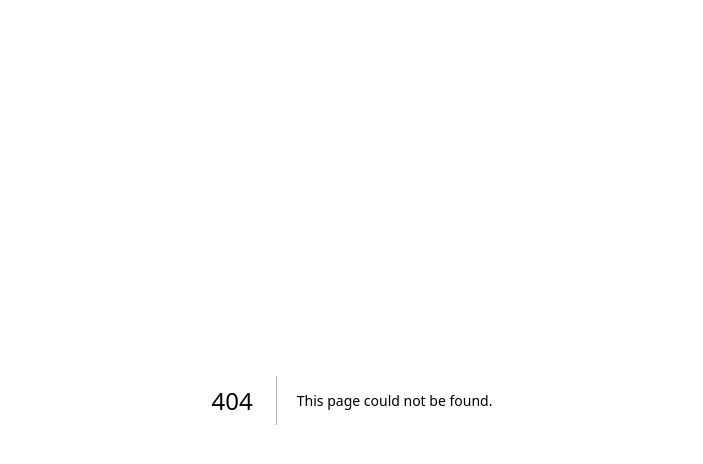
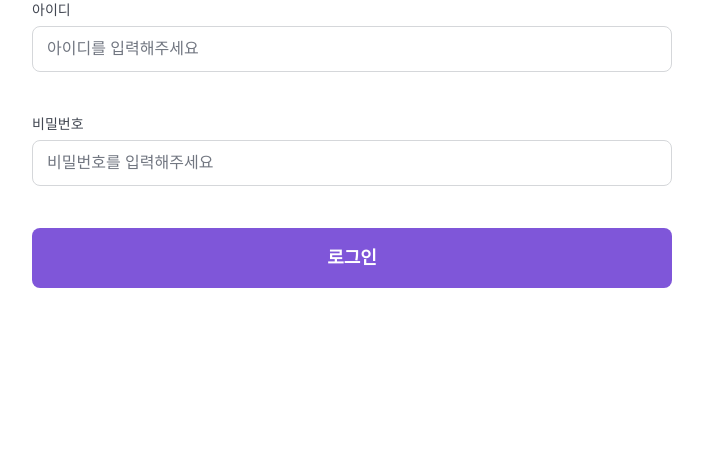
Before and after one commit to S-JaeWon/design-system-demo, a Next.js app: page /login in a window 1280 px wide. Before the commit this address had no page. Shown: the top 464 px of the page, without its empty margins (288-991 px from the left). Built offline with nearby package versions, Linux system fonts and the light colour scheme.

Commit message:
Input 컴포넌트 완성, 활용법 example

```diff
--- a/app/lib/registry.tsx
+++ b/app/lib/registry.tsx
@@ -24,15 +24,15 @@ export default function StyledComponentsRegistry({
     return <>{styles}</>;
   });
 
-  const content = <ThemeProvider theme={theme}>{children}</ThemeProvider>; // !
+  const content = <ThemeProvider theme={theme}>{children}</ThemeProvider>;
 
   // 브라우저에서 렌더링이 된 경우.
-  if (typeof window !== "undefined") return content; // !
+  if (typeof window !== "undefined") return content;
 
   // 아직 브라우저에서 렌더링이 안 된 경우.
   return (
     <StyleSheetManager sheet={styledComponentsStyleSheet.instance}>
-      {content} // !
+      {content}
     </StyleSheetManager>
   );
 }
--- /dev/null
+++ b/app/login/body.tsx
@@ -0,0 +1,50 @@
+"use client";
+
+import { Button } from "@/components/Button";
+import { Input } from "@/components/Input";
+import { useState } from "react";
+
+// * 'use client'를 작성함으로써, 클라이언트 컴포넌트가 되는 구조!!! -> CSR
+// ? CSR => 유저와의 상호작용 (이벤트 리스터 - onClick), react hook, styled-components 등등 사용할 때 씀.
+const LoginBody = () => {
+  const [isLoginError, setIsLoginError] = useState(false);
+
+  return (
+    <form
+      className="flex flex-col w-full max-w-[50%] m-auto gap-[16px]"
+      onSubmit={(e) => {
+        e.preventDefault();
+
+        try {
+          // ! API
+          setIsLoginError(false);
+          // =>  페이지 이동
+        } catch (error) {
+          setIsLoginError(true);
+        }
+      }}
+    >
+      <Input
+        $type="Default"
+        $label="아이디"
+        placeholder="아이디를 입력해주세요"
+        $hintText={isLoginError ? "아이디 및 비밀번호를 입력해주세요" : ""}
+        $destructive={isLoginError}
+        maxLength={10}
+      />
+      <Input
+        $type="Default"
+        $label="비밀번호"
+        placeholder="비밀번호를 입력해주세요"
+        $hintText={isLoginError ? "아이디 및 비밀번호를 입력해주세요" : ""}
+        $destructive={isLoginError}
+        type="password"
+      />
+      <Button hierarchy="Primary" size="2xl" destructive={false}>
+        로그인
+      </Button>
+    </form>
+  );
+};
+
+export default LoginBody;
--- /dev/null
+++ b/app/login/page.tsx
@@ -0,0 +1,6 @@
+import LoginBody from "./body";
+
+// * nextjs는 기본적으로는 서버 컴포넌트 => SSR이 적용되는 페이지입니다.
+export default function LoginPage() {
+  return <LoginBody />;
+}
--- a/app/page.tsx
+++ b/app/page.tsx
@@ -9,12 +9,12 @@ export default function Home() {
     <div className="grid grid-rows-[20px_1fr_20px] items-center justify-items-center min-h-screen p-8 pb-20 gap-16 sm:p-20 font-[family-name:var(--font-geist-sans)]">
       <main className="flex flex-col gap-8 row-start-2 items-center sm:items-start">
         <Input
-          type="Default"
-          label="Email"
-          leadingIcon={<CheckIcon />}
-          trailingIcon={<CheckIcon />}
+          $type="Default"
+          $label="Email"
+          $leadingIcon={<CheckIcon />}
+          $trailingIcon={<CheckIcon />}
         />
-        <Input type="Default" label="Email" disabled />
+        <Input $type="Default" $label="Email" disabled type="password" />
         <Image
           className="dark:invert"
           src="/next.svg"
--- a/components/Input.tsx
+++ b/components/Input.tsx
@@ -3,55 +3,55 @@ import styled, { css } from "styled-components";
 
 // ! 디자인 시스템 또는 UI 컴포넌트는 "서비스/비즈니스" 로직을 담아서는 안됩니다. => 어디서든 [재사용] 가능해야 하기 때문! => 가능성을 열어둬라!!!
 type StyledProps = {
-  type:
+  $type:
     | "Default"
     | "Leading-dropdown"
     | "Trailing-dropDown"
     | "Leading-text"
     | "Input-field"
     | "Payment-input";
-  leadingIcon?: React.ReactNode;
-  trailingIcon?: React.ReactNode;
+  $leadingIcon?: React.ReactNode;
+  $trailingIcon?: React.ReactNode;
   // ? label이 피그마에서는 True/False이긴 한데, True면 그래서 뭔 내용인데? 가 필요해요 => string Optional
   // (디자인과 개발의 차이)
-  label?: string;
-  disabled?: boolean;
-  hintText?: string;
-  destructive?: boolean;
+  $label?: string;
+  $hintText?: string;
+  $destructive?: boolean;
 };
 
 type Props = StyledProps & JSX.IntrinsicElements["input"]; // ? 우리가 정의한 props와 input 기본 props를 함께 받음.
 
-export const Input = (props: Props) => {
+export const Input = ({
+  $type,
+  $destructive,
+  $hintText,
+  $label,
+  $leadingIcon,
+  $trailingIcon,
+  ...inputProps
+}: Props) => {
   return (
-    <Wrapper {...props}>
-      {props?.label && <span className="label">{props.label}</span>}
+    <Wrapper $destructive={$destructive}>
+      {$label && <span className="label">{$label}</span>}
       <div className="input-container">
-        {props?.leadingIcon && (
-          <div className="leading-icon">{props.leadingIcon}</div>
-        )}
-        <input
-          disabled={props?.disabled}
-          placeholder={props?.placeholder ?? ""}
-        />
+        {$leadingIcon && <div className="leading-icon">{$leadingIcon}</div>}
+        <input {...inputProps} placeholder={inputProps?.placeholder ?? ""} />
         {/* // * Conditional Rendering (조건부 렌더링) */}
         {/* // * Slot : props 등 데이터가 주입될 자리를 만들어 놓는 것. */}
-        {props?.trailingIcon && (
-          <div className="trailing-icon">{props.trailingIcon}</div>
-        )}
+        {$trailingIcon && <div className="trailing-icon">{$trailingIcon}</div>}
       </div>
       {/* // ! JavaScript falsy 값을 잘 활용해보자!! */}
       {/* // ? falsy : false 스러운 값들  => null, undefined, "" */}
       {/* // * 여기서의 활용이란, 진짜 null 또는 undefined인 경우를 분기하자. */}
       {/*
-       // ? props?.hintText를 아예 위에서 안넘겨주면(undefined) -> 렌더링이 안됨.
-       // ? props?.hintText에 빈 문자열("")을 넘겨주면 -> 렌더링이 됨. -> 우리가 준비해놓은 .hint-text의 margin 등의 스타일이 적용됨.
+       // ? $hintText를 아예 위에서 안넘겨주면(undefined) -> 렌더링이 안됨.
+       // ? $hintText에 빈 문자열("")을 넘겨주면 -> 렌더링이 됨. -> 우리가 준비해놓은 .hint-text의 margin 등의 스타일이 적용됨.
        // ? -> <Layout Shift> (배치의 변환 - 맨 처음 렌더링 된 상태에서 갑자기 모종의 이유로 px 등 깜빡거리거나 이동해버리는 현상) 방지.
        // * 프론트엔드 -> UI & 클라이언트 상태관리 전문 개발자. -> UI & UX
        // ! [프론트엔드 면접 꿀팁 용어] UX(사용자 경험)을 해치지 않기 위해서 UI를 평소에 잘 개발해야 된다.
       */}
-      {props?.hintText !== undefined && ( // ? props?.hintText props를 넘겨 주었으면! -> 빈 문자열이라도 넘겨주면, Layout Shift 방지.
-        <div className="hint-text">{props?.hintText}</div>
+      {$hintText !== undefined && ( // ? $hintText props를 넘겨 주었으면! -> 빈 문자열이라도 넘겨주면, Layout Shift 방지.
+        <div className="hint-text">{$hintText}</div>
       )}
       {/* // TODO : Help Text Prop 설계 및 렌더링.
        <span>Help Text</span> */}
@@ -88,8 +88,9 @@ export const Input = (props: Props) => {
  */
 
 // ? 크게 머리/가슴/배를 한번에 아우를 수 있는 큰 컨테이너.
-const Wrapper = styled.div<StyledProps>(
-  ({ theme, destructive }) => css`
+// ? Partial => 타입스크립트 Utility 타입 => 모든 속성을 optional로 바꿔준다!! => 에러를 보통 없애줌. ("왜 xxx 안넘겨줌? 이런 에러 없애줌.")
+const Wrapper = styled.div<Partial<StyledProps>>(
+  ({ theme, $destructive }) => css`
     display: flex;
     flex-direction: column;
 
@@ -134,7 +135,7 @@ const Wrapper = styled.div<StyledProps>(
       /* 값이 없으면 */
       &:has(input:placeholder-shown) {
         border-color: ${theme.colors.comp.input.borderColor.placeholder};
-        ${destructive &&
+        ${$destructive &&
         css`
           border-color: ${theme.colors.comp.input.borderColor.destructive};
         `};
@@ -146,7 +147,7 @@ const Wrapper = styled.div<StyledProps>(
       }
 
       &:has(input:focus) {
-        ${destructive
+        ${$destructive
           ? css`
               border-color: ${theme.colors.comp.input.borderColor.destructive};
               box-shadow: 0px 1px 2px rgba(10, 13, 18, 0.05),
@@ -178,7 +179,7 @@ const Wrapper = styled.div<StyledProps>(
 
       ${theme.fontSize["ds-Text-sm-Regular"]};
 
-      color: ${destructive
+      color: ${$destructive
         ? theme.colors.comp.input.textColor.destructive
         : theme.colors.comp.input.hintTextColor};
     }
```
Also changed, not shown: 1 other file (tests, documents, lock files or other folders).
